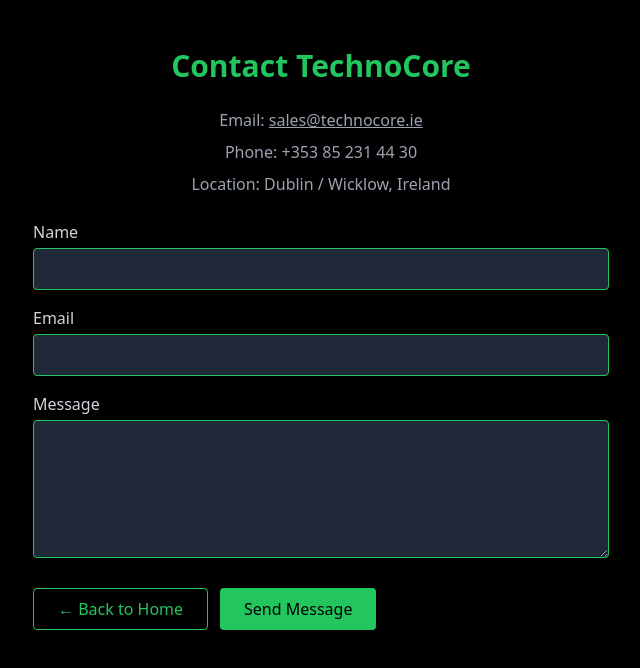
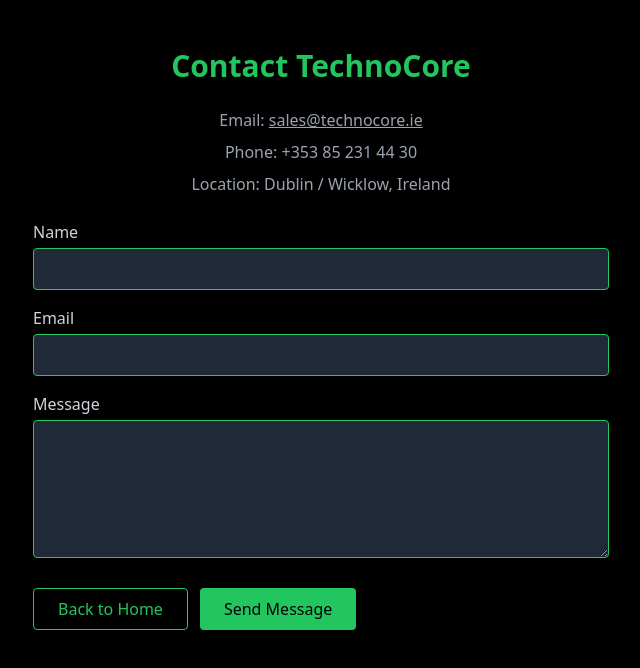
Before and after one commit to Zakkom/technocore-site, a Next.js app: page /contact in a window 1280 px wide. Shown: the top 668 px of the page, without its empty margins (319-959 px from the left). Built offline with nearby package versions, Linux system fonts and the light colour scheme.

Commit message:
Fix JSX: compact Back to Home link and remove unicode arrow

```diff
--- a/pages/contact.js
+++ b/pages/contact.js
@@ -18,10 +18,7 @@ export default function Contact() {
         <h1 className="text-3xl font-bold text-green-500 mb-6">Contact TechnoCore</h1>
 
         <p className="text-gray-400 mb-2">
-          Email:{" "}
-          <a href="mailto:sales@technocore.ie" className="underline">
-            sales@technocore.ie
-          </a>
+          Email: <a href="mailto:sales@technocore.ie" className="underline">sales@technocore.ie</a>
         </p>
         <p className="text-gray-400 mb-2">Phone: +353 85 231 44 30</p>
         <p className="text-gray-400 mb-6">Location: Dublin / Wicklow, Ireland</p>
@@ -69,11 +66,12 @@ export default function Contact() {
           </div>
 
           <div className="flex gap-3">
+            {/* компактная «Back to Home» в виде ссылки-кнопки */}
             <Link
               href="/"
               className="inline-flex items-center justify-center border border-green-500 text-green-500 px-6 py-2 rounded hover:bg-green-500 hover:text-black transition"
             >
-              ← Back to Home
+              Back to Home
             </Link>
 
             <button
```
